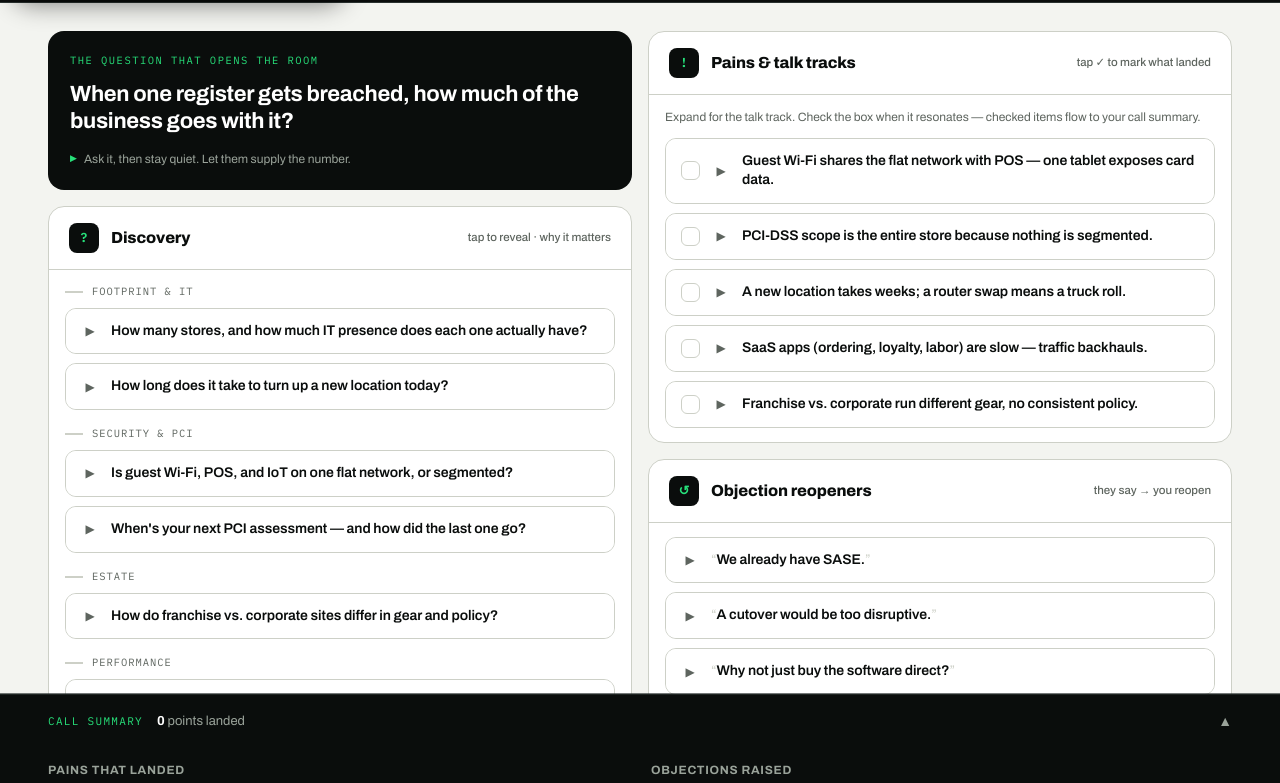
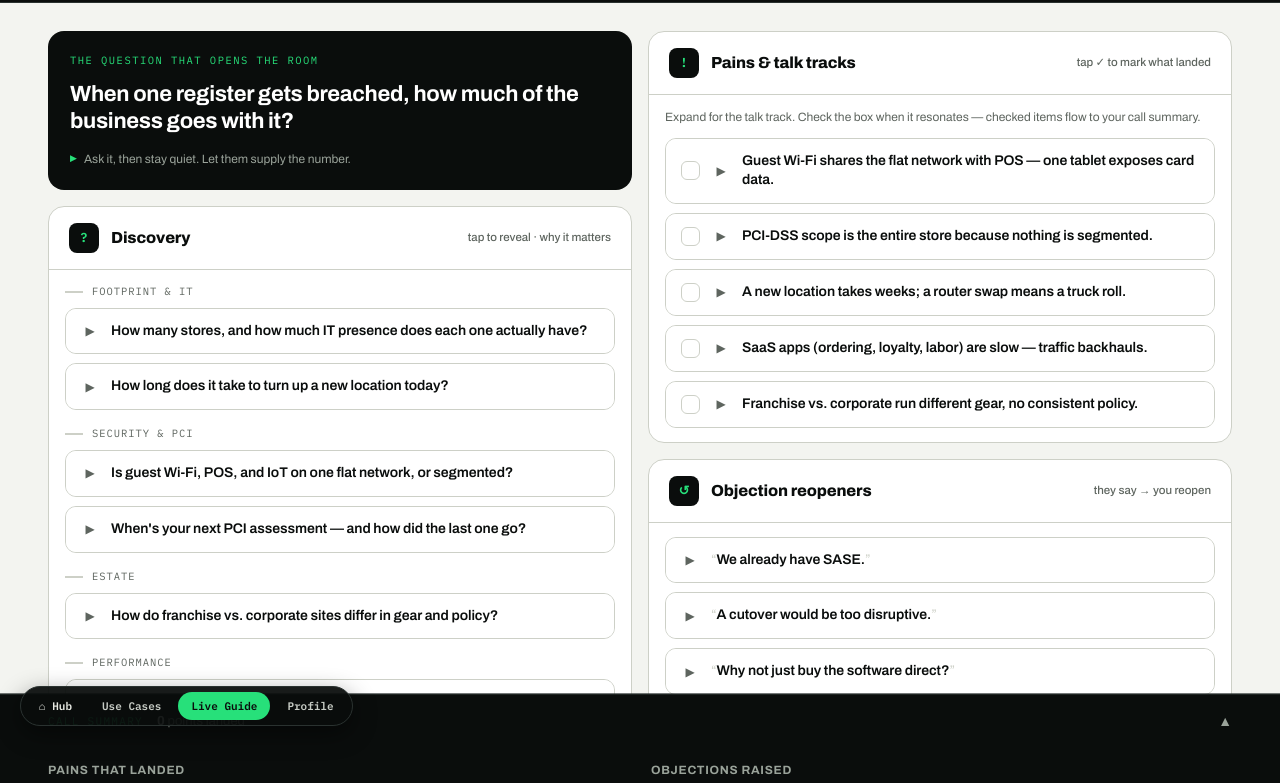
Before and after one commit to coreydelizza-design/GTT-HPE-USE-CASE-BUILDER, a website: page site/live-guide.html in a window 1280 px wide. Shown: the part 54-837 px from the top of the page. Drawn offline with Linux system fonts and the light colour scheme.

Commit message:
Move tool switcher to bottom-left, clear of top-bar options
Top-left overlapped the use-case tab/options row. Relocate the floating
switcher to the bottom-left corner — empty on every page and screen, mirrors
the bottom-right Download PDF button, and stays clear of all top-bar controls.

Co-Authored-By: Claude Opus 4.8 (1M context) <noreply@anthropic.com>

```diff
--- a/site/live-guide.html
+++ b/site/live-guide.html
@@ -175,7 +175,7 @@ body{font-family:'Archivo',sans-serif;background:var(--paper);color:var(--ink);l
 <body>
 
 <style>@media print{.tsw{display:none!important}}</style>
-<nav class="tsw" aria-label="Switch tool" style="position:fixed;top:10px;left:12px;z-index:9999;display:flex;flex-wrap:wrap;justify-content:center;gap:4px;align-items:center;background:rgba(10,13,12,.94);border:1px solid #2a3230;border-radius:100px;padding:5px;box-shadow:0 8px 24px rgba(0,0,0,.45);font-family:'IBM Plex Mono',monospace;max-width:calc(100vw - 20px)">
+<nav class="tsw" aria-label="Switch tool" style="position:fixed;bottom:20px;left:20px;z-index:9999;display:flex;flex-wrap:wrap;justify-content:center;gap:4px;align-items:center;background:rgba(10,13,12,.94);border:1px solid #2a3230;border-radius:100px;padding:5px;box-shadow:0 8px 24px rgba(0,0,0,.45);font-family:'IBM Plex Mono',monospace;max-width:calc(100vw - 20px)">
 <a href="index.html" style="color:#e7e9e2;text-decoration:none;font-size:11px;font-weight:600;padding:6px 13px;border-radius:100px;white-space:nowrap">⌂ Hub</a>
 <a href="use-cases.html" style="color:#c7ccc5;text-decoration:none;font-size:11px;font-weight:600;padding:6px 13px;border-radius:100px;white-space:nowrap">Use Cases</a>
 <a href="live-guide.html" style="background:#27e07a;color:#0a0d0c;text-decoration:none;font-size:11px;font-weight:700;padding:6px 13px;border-radius:100px;white-space:nowrap">Live Guide</a>
```
Also changed, not shown: site/profile-builder.html (+1 -1 lines), site/use-cases.html (+1 -1 lines).
